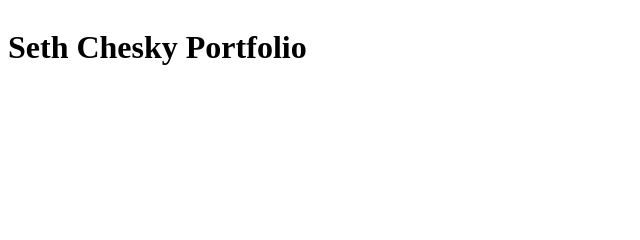
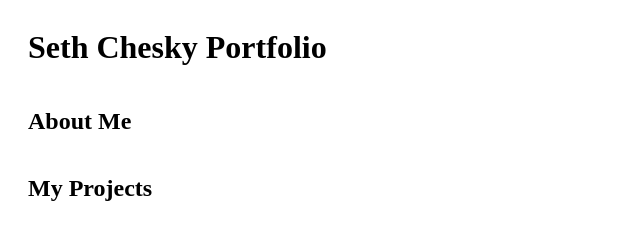
Before and after one commit to chethnut/portfolio, a plain HTML site: page index.html in a window 1280 px wide. Shown: the whole page, without its empty margins (0-640 px from the left). Drawn offline with Linux system fonts and the light colour scheme.

Commit message:
added to header

```diff
--- a/index.html
+++ b/index.html
@@ -8,8 +8,8 @@
 <body>
     <header class="header">
         <h1 class="title">Seth Chesky Portfolio</h1>
-
-
+        <h2 class="about-me">About Me</h2>
+        <h2 class="my-projects">My Projects</h2>
     </header>
 </body>
 </html>
@@ -19,5 +19,7 @@
         display: flex;
         flex-direction: column;
         justify-content: flex-start;
+        padding-left: 20px;
+        padding-left: 20px;
     }
 </style>
```
Also changed, not shown: package-lock.json (added).
